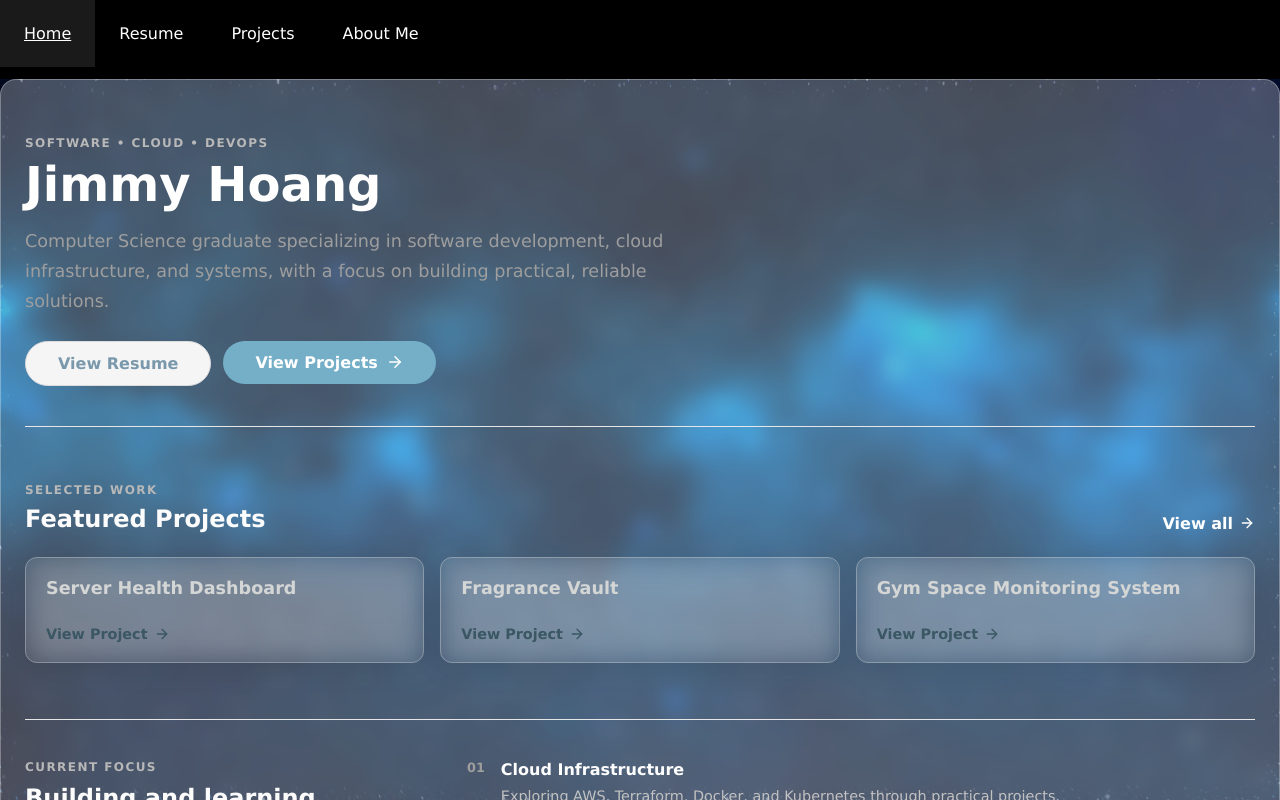
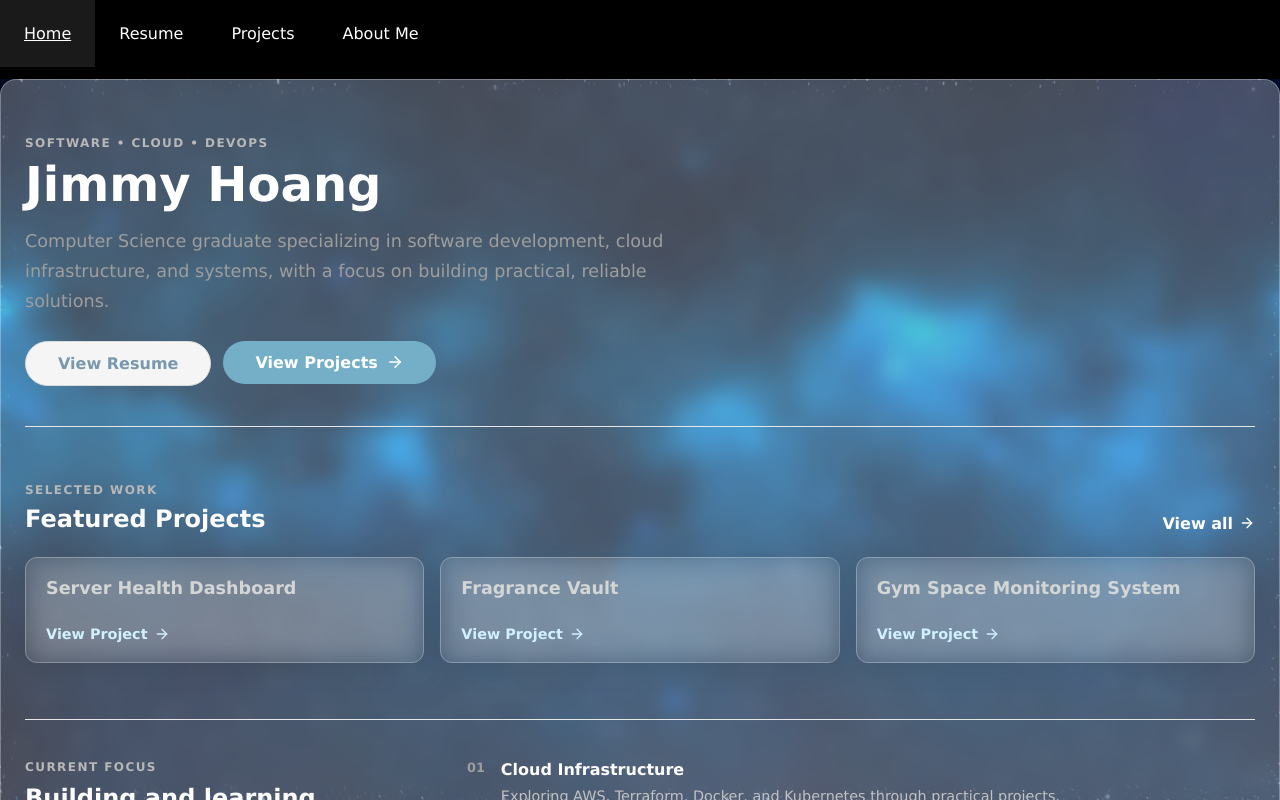
Before and after one commit to Justsomejimmy/cloud-resume-challenge, a React (Vite) app in the folder frontend/: page / in a window 1280 px wide. Built offline with nearby package versions, Linux system fonts and the light colour scheme; no server answers.

Commit message:
Update Home Page styling to improve readability

```diff
--- a/frontend/src/assets/stylesheets/pages/home.css
+++ b/frontend/src/assets/stylesheets/pages/home.css
@@ -183,7 +183,7 @@ body[location='home'] {
         gap: 6px;
         width: fit-content;
         margin-top: 20px;
-        color: rgb(58, 87, 99);
+        color: rgb(209, 241, 255);
         font-size: 0.9rem;
         font-weight: 600;
         text-decoration: none;
```
